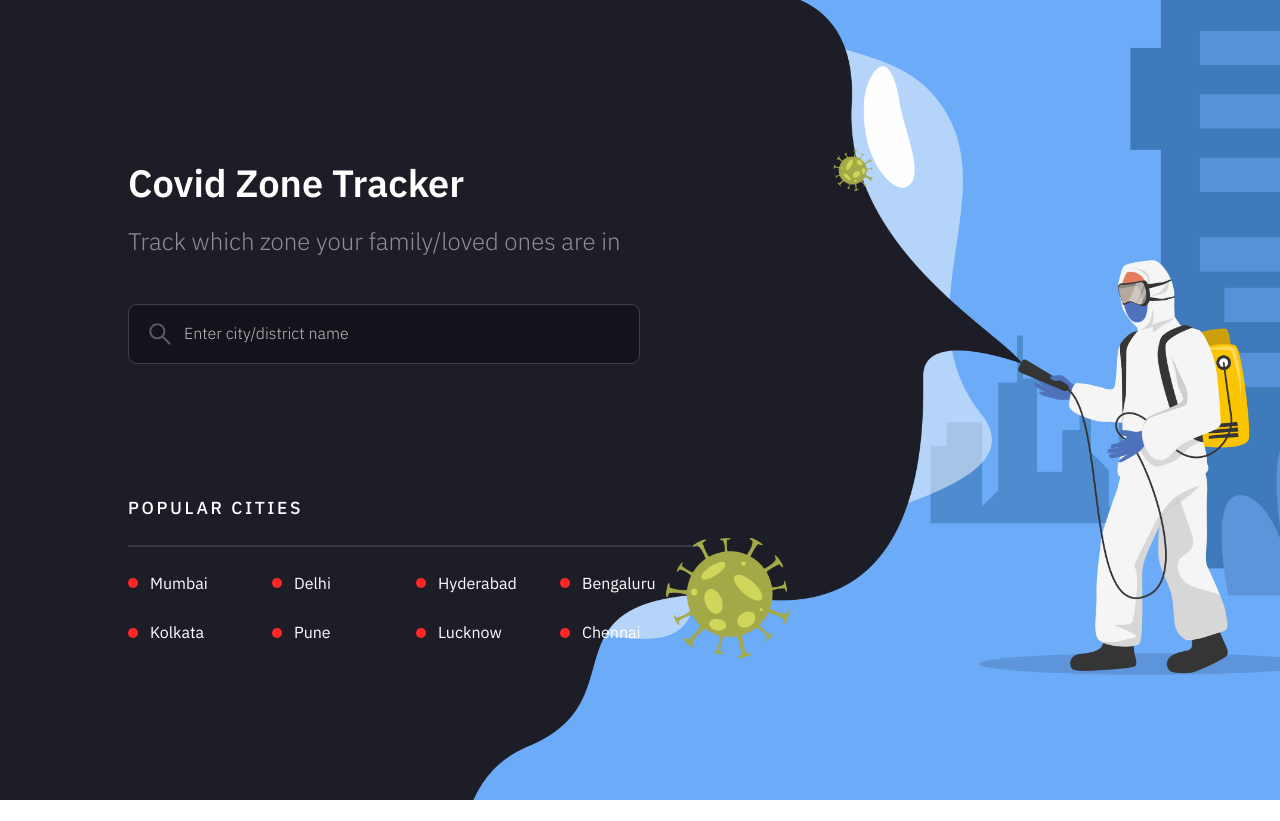
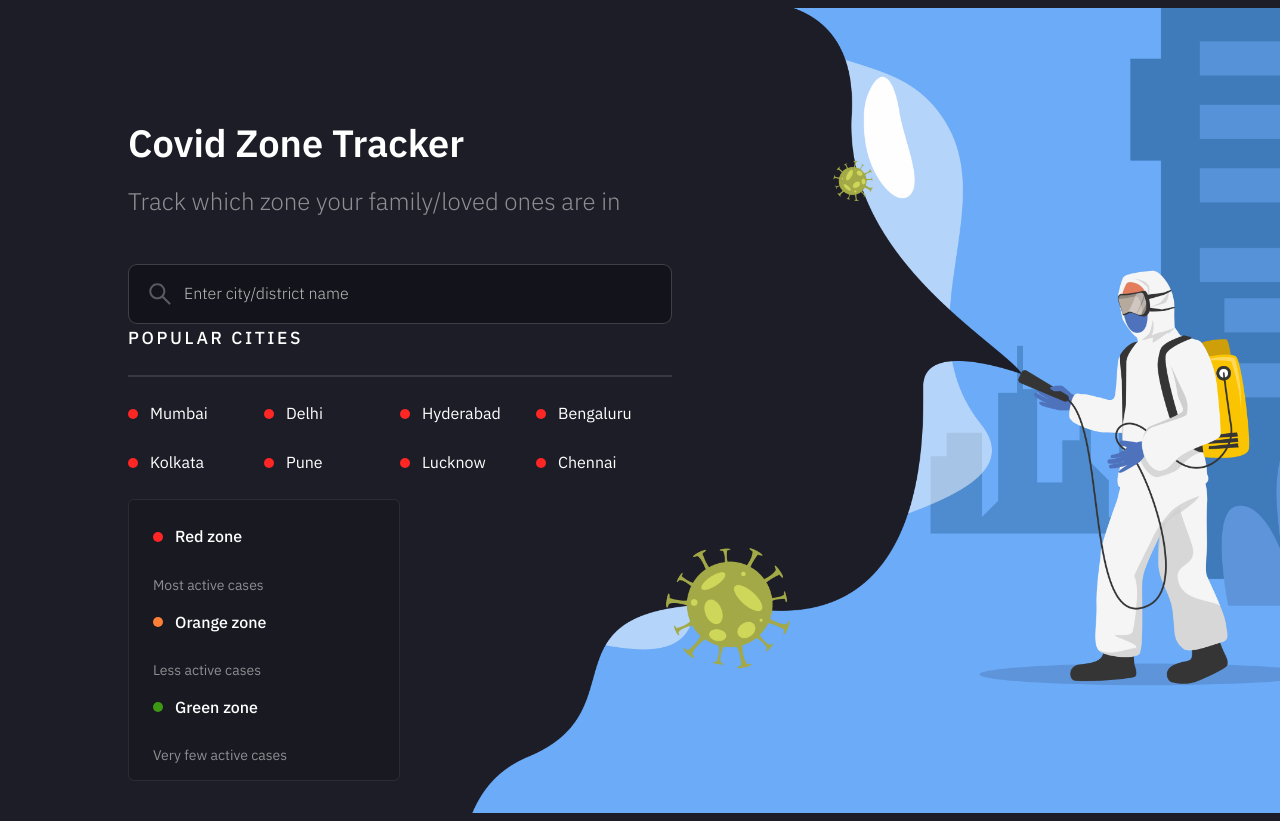
Before and after one commit to nirmaldalmia/covid-zone-tracker, a React (Create React App) app: page / in a window 1280 px wide. Before the commit the page ends 800 px from the top, so only its background shows below. Built offline with nearby package versions, Linux system fonts and the light colour scheme.

Commit message:
Add zone info container

```diff
--- a/src/App.css
+++ b/src/App.css
@@ -11,14 +11,15 @@
   color: white;
   margin: 0 !important;
   padding: 0;
-  font-family: "IBM Plex Sans", sans-serif;
+	font-family: "IBM Plex Sans", sans-serif;
+	padding-left: 10vw;
+	padding-right: 5vw;
 }
 
 .content {
   height: 100%;
   justify-content: flex-start;
-  padding-top: 20vh;
-  padding-left: 10vw;
+  padding-top: 15vh;
 }
 
 .heading {
@@ -53,7 +54,7 @@
 }
 
 .popular-container {
-  margin-left: 10vw;
+
 }
 
 .popular-title {
@@ -69,4 +70,9 @@
 
 .zone-info-container {
 	background: #191922;
+	border: 1px solid rgba(255, 255, 255, 0.08);
+	padding-top: 24px;
+	padding-left: 24px;
+	margin-bottom: 5vh;
+	border-radius: 6px;
 }
--- a/src/App.tsx
+++ b/src/App.tsx
@@ -84,10 +84,21 @@ export default class App extends React.Component<IProps, IState> {
             </Col>
           </Row>
           <Row>
-						<Col md={8} sm={24} className="zone-info-container">
-
-						</Col>
-					</Row>
+            <Col lg={6} md={12} sm={24} className="zone-info-container">
+              <Row>
+                <StatusDot color="red" text="Red zone" textStyle={{ fontWeight: 500 }} />
+								<p className="sub-text" style={{ fontSize: "14px" }}>Most active cases</p>
+              </Row>
+							<Row>
+                <StatusDot color="orange" text="Orange zone" textStyle={{ fontWeight: 500 }} />
+								<p className="sub-text" style={{ fontSize: "14px" }}>Less active cases</p>
+              </Row>
+							<Row>
+                <StatusDot color="green" text="Green zone" textStyle={{ fontWeight: 500 }} />
+								<p className="sub-text" style={{ fontSize: "14px" }}>Very few active cases</p>
+              </Row>
+            </Col>
+          </Row>
         </div>
       </div>
     );
--- a/src/components/StatusDot/StatusDot.component.tsx
+++ b/src/components/StatusDot/StatusDot.component.tsx
@@ -11,9 +11,9 @@ type Props = {
 
 const StatusDot = (props: Props) => {
   return (
-    <div className="dot-container">
-      <div className={"dot " + props.color}></div>
-      <p className="dot-text">{props.text}</p>
+    <div className="dot-container" style={props.containerStyle}>
+      <div className={"dot " + props.color} style={props.dotStyle}></div>
+      <p className="dot-text" style={props.textStyle}>{props.text}</p>
     </div>
   );
 };
```
